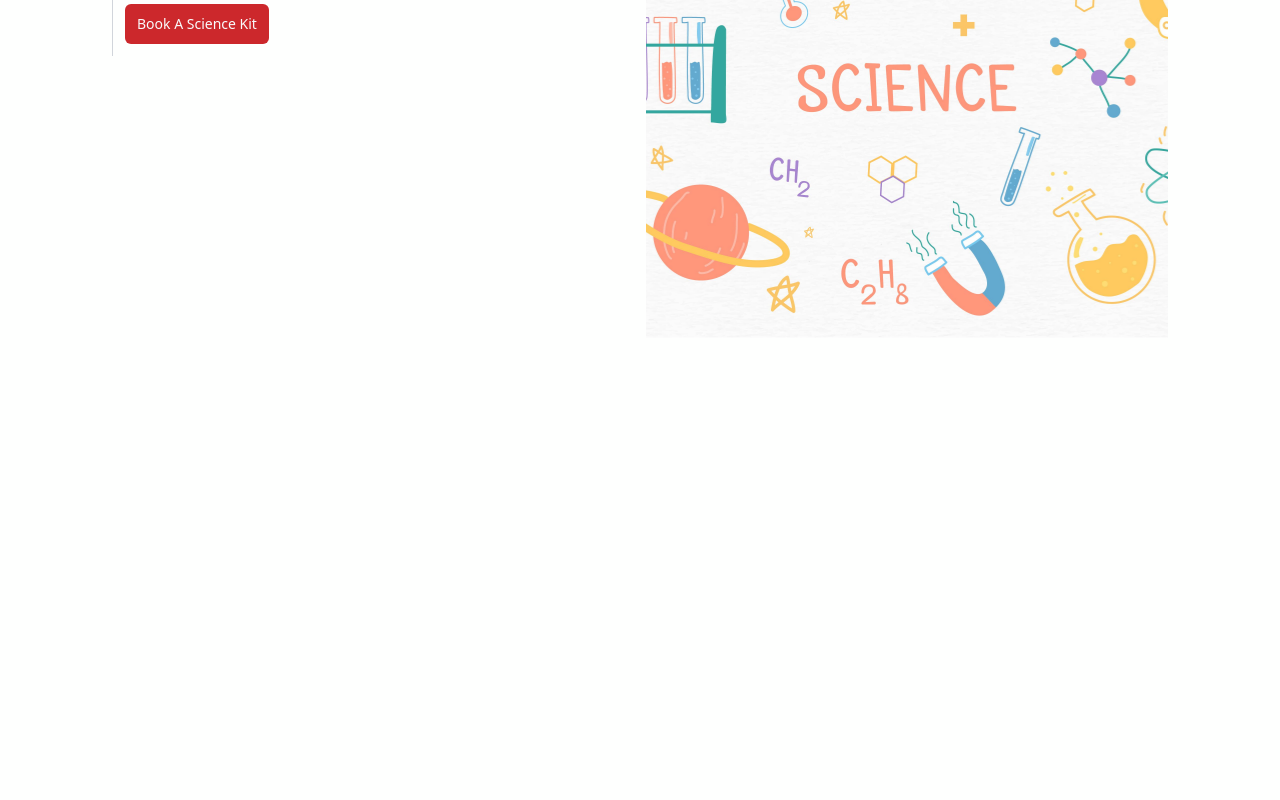
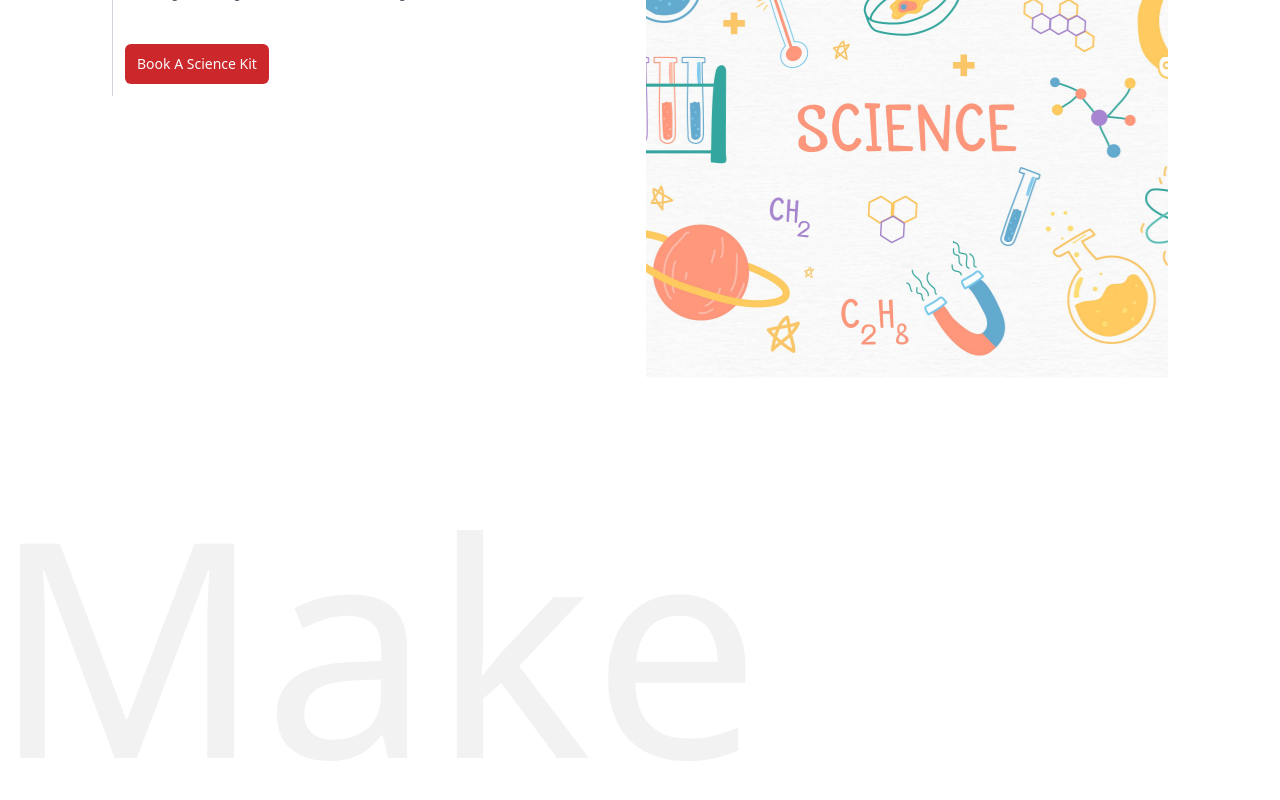
Before and after one commit to MakeMaker-Kit/MAKERMAKER, a React (Vite) app: page / in a window 1280 px wide. Shown: the part 274-1074 px from the top of the page. Before the commit the page ends 800 px from the top, so only its background shows below. Built offline with nearby package versions, Linux system fonts and the light colour scheme; what tailwindcss-radix would draw is missing.

Commit message:
Add TextWrapper

```diff
--- a/src/components/appwrapper/index.ts
+++ b/src/components/appwrapper/index.ts
@@ -1 +1,2 @@
 export { default as Wrapper } from "./Wrapper";
+export { default as TextWrapper } from "./textwrappers/TextWrapper";
--- /dev/null
+++ b/src/components/appwrapper/textwrappers/TextWrapper.tsx
@@ -0,0 +1,20 @@
+import React from "react";
+import cx from "classnames";
+const TextWrapper = () => {
+  return (
+    <>
+      <div
+        className={cx(
+          `mb-8 text-left`,
+          `w-[800px] max-w-[800px] z-[-1] absolute top-[-121px] left-[-121px] bottom-auto right-auto break-words`
+        )}
+      >
+        <div className={`relative last:pb-0`}>
+          <h1 className={`text-[300px] text-[rgba(226,226,226,0.45)]`}>Make</h1>
+        </div>
+      </div>
+    </>
+  );
+};
+
+export default TextWrapper;
--- a/src/components/home/HomeLayout.tsx
+++ b/src/components/home/HomeLayout.tsx
@@ -1,4 +1,5 @@
 import React from "react";
+import ProductDisplay from "./homecontents/display/ProductDisplay";
 import Header from "./homecontents/header/Header";
 
 const HomeLayout = () => {
@@ -8,6 +9,9 @@ const HomeLayout = () => {
         {/* Header  */}
 
         <Header />
+        {/* Border */}
+        {/* Product Display */}
+        <ProductDisplay />
       </div>
     </>
   );
--- a/src/components/home/homecontents/display/ProductDisplay.tsx
+++ b/src/components/home/homecontents/display/ProductDisplay.tsx
@@ -1,17 +1,28 @@
 import React from "react";
+import cx from "classnames";
 import {
   themes,
   flexLayout,
   textStyles,
 } from "../../../../styles/themes/theme";
+import { TextWrapper } from "../../../appwrapper";
 
 const ProductDisplay = () => {
-  const {} = themes;
-  const {} = flexLayout;
-  const {} = textStyles;
+  const { themeWrapper, boxExtend, boxFull, containerWrapper } = themes;
+  const { marX, padY } = themeWrapper;
+  const { flexRow, flexCol } = flexLayout;
+  const { mainLayout, mainText, textCustom } = textStyles;
   return (
     <>
-      <div></div>
+      <div className={cx(`${marX} ${padY} relative`)}>
+        <div className={`${boxFull} ${flexCol}`}>
+          <div className={cx(`${flexCol} relative`)}>
+            {/*  */}
+            <TextWrapper />
+            {/*  */}
+          </div>
+        </div>
+      </div>
     </>
   );
 };
--- a/src/styles/themes/theme.ts
+++ b/src/styles/themes/theme.ts
@@ -20,7 +20,7 @@ export const wrapperStypes = {
 export const themes = {
   themeWrapper: {
     marX: "mx-4 breakpoint_md:mx-10 breakpoint_lg:mx-28",
-    padY: "py-10",
+    padY: "py-20",
     dropdwonLayout: "relative z-[999] text-left",
   },
   Centralised: "max-w-default mx-auto",
```
